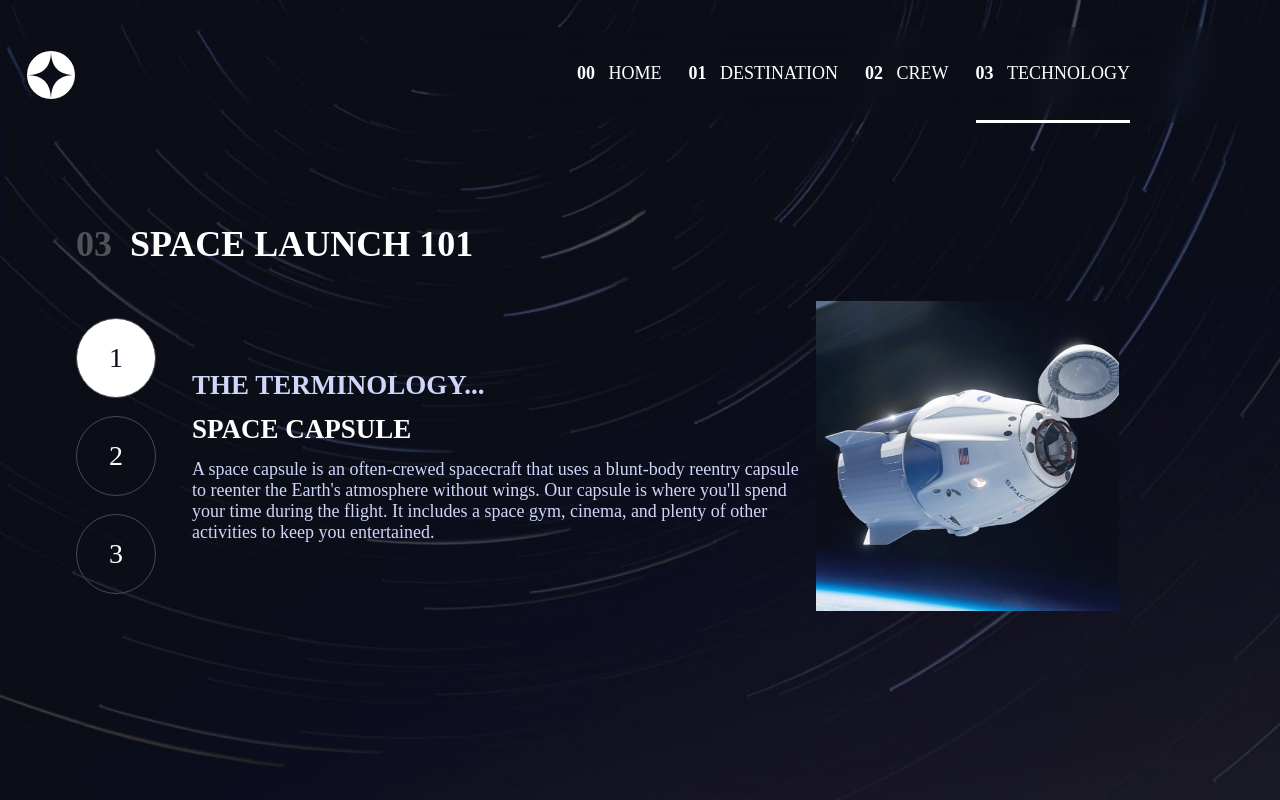
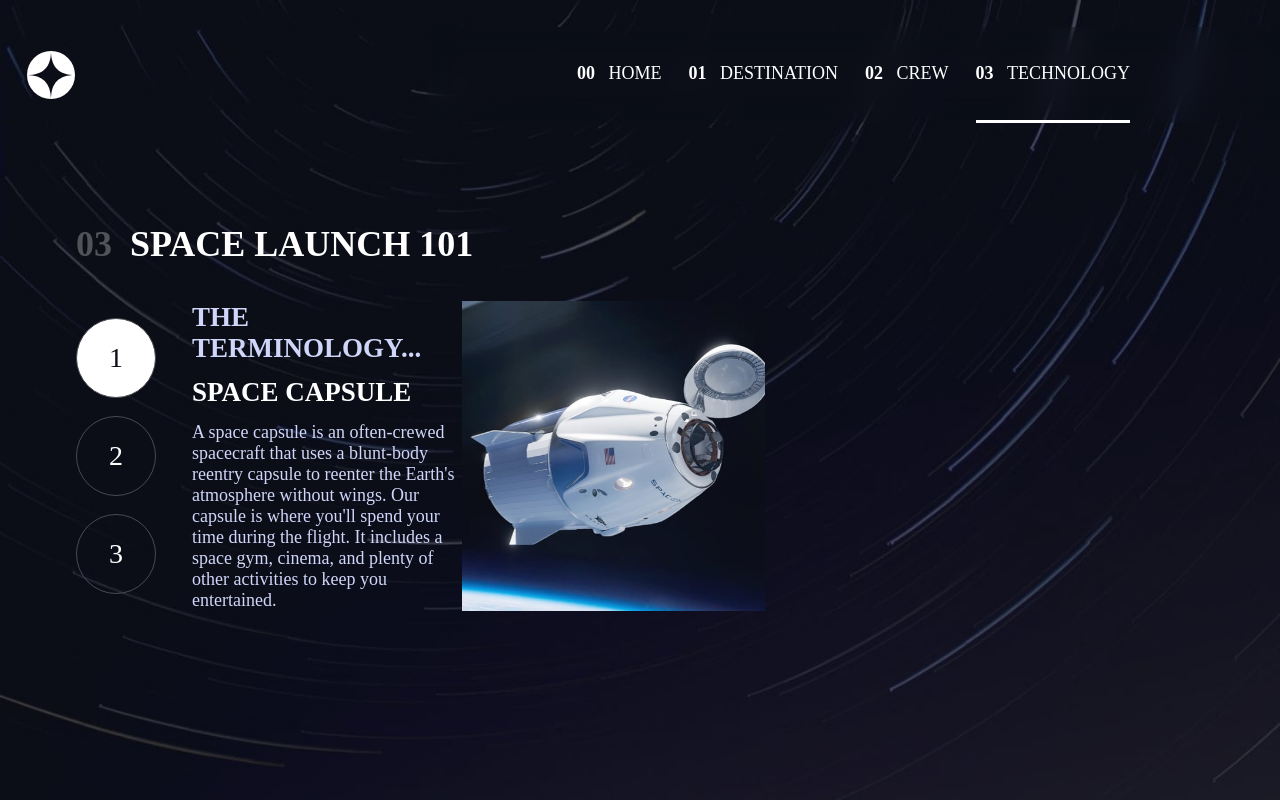
Before and after one commit to MitiaElodie/space-tourism-website-main, a Vue app: page /technology in a window 1280 px wide. Built offline with nearby package versions, Linux system fonts and the light colour scheme; a web font is replaced by a local one.

Commit message:
CSS: add max-width to the technology details container

```diff
--- a/src/assets/base.scss
+++ b/src/assets/base.scss
@@ -130,6 +130,8 @@ $laptop-breakpoint: 1000px;
     --header-margin-top: 1.5em;
 
     --menu-padding: 150px;
+
+    --technology-details-max-width: 470px;
   }
 }
 *,
--- a/src/views/TechnologyView.vue
+++ b/src/views/TechnologyView.vue
@@ -132,6 +132,10 @@ export default {
       flex-direction: row;
       align-items: center;
     }
+
+    &__details-container {
+      max-width: var(--technology-details-max-width);
+    }
   }
 }
 </style>
```
